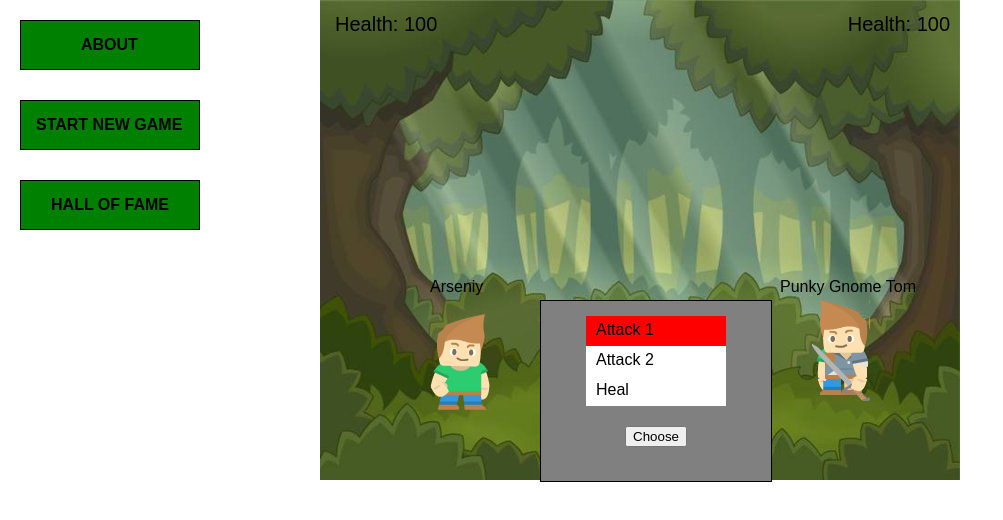
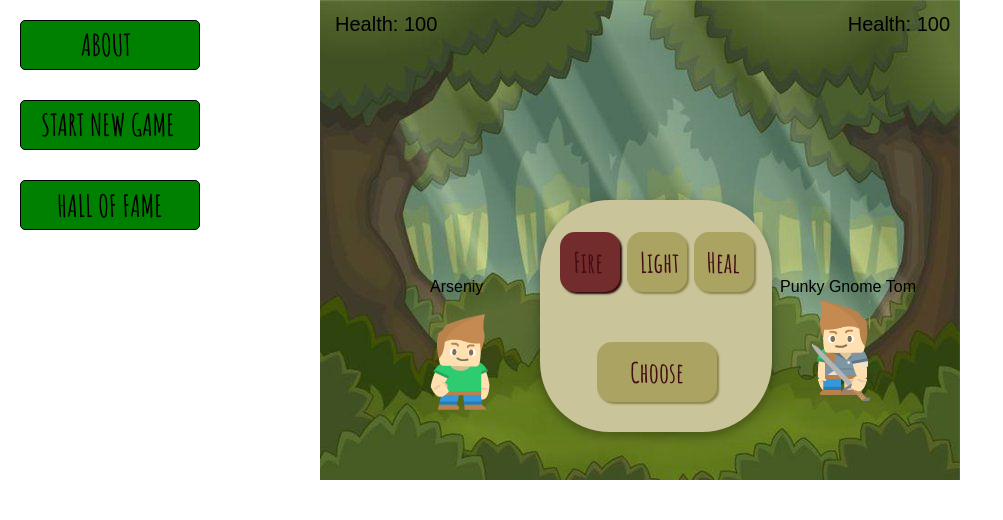
Before and after one commit to OkBand/Game, a website with bundled scripts: page game.html in a window 1280 px wide. Shown: the whole page, without its empty margins (0-1003 px from the left). Built offline with nearby package versions, Linux system fonts and the light colour scheme; files whose address does not match are found by name.

Commit message:
styles changed

```diff
--- a/game.html
+++ b/game.html
@@ -3,27 +3,28 @@
   <head>
     <meta charset="utf-8">
     <title>Game</title>
-    <link rel="stylesheet" href="main.css">
+    <link rel="stylesheet" href="res/main.css">
   </head>
   <body>
     <div class="main-board">
+      <div class="task-window hidden">
+        <h2>Solve the equation</h2>
+        <form class="submit-answer" method="get">
+          <label for="answer-field" class="task"></label>
+          <input type="text" class="answer" id="answer-field" autocomplete="off">
+          <button class="submit-button modal-button" type="submit">Answer</button>
+        </form>
+      </div>
     </div>
     <div class="modal hidden">
       <form class="choose-spell" method="get">
         <input type="radio" class="spell1" name="spell" id="spell-field1" checked>
-        <label for="spell-field1">Attack 1</label>
+        <label for="spell-field1" class="modal-button">Fire</label>
         <input type="radio" class="spell2" name="spell" id="spell-field2">
-        <label for="spell-field2">Attack 2</label>
+        <label for="spell-field2" class="modal-button">Light</label>
         <input type="radio" class="spell3" name="spell" id="spell-field3">
-        <label for="spell-field3">Heal</label>
-        <button class="spell-button" type="submit">Choose</button>
-      </form>
-    </div>
-    <div class="task-window hidden">
-      <form class="submit-answer" method="get">
-        <label for="answer-field" class="task"></label>
-        <input type="text" class="answer" id="answer-field" autocomplete="off">
-        <button class="submit-button" type="submit">Answer</button>
+        <label for="spell-field3" class="modal-button">Heal</label>
+        <button class="spell-button modal-button" type="submit">Choose</button>
       </form>
     </div>
     <a href="index.html" class="about-page">About</a>
--- a/lib/MathTask.js
+++ b/lib/MathTask.js
@@ -17,7 +17,7 @@ class MathTask {
     let operator = operators[sign];
 
 
-    this.text = left + " " + sign + " " + right;
+    this.text = left + " " + sign + " " + right + " = ?";
     this.result = operator(left, right);
   }
 }
--- a/main.css
+++ b/main.css
@@ -102,12 +102,24 @@ button {
   z-index: 4;
 
   width: 200px;
-  height: 150px;
-  margin-top: -100px;
+  height: 200px;
+  margin-top: -200px;
   margin-left: -100px;
   padding: 15px;
   background: gray;
   border: 1px solid black;
+  border-radius: 20%;
+}
+
+.choose-spell {
+  display: flex;
+  flex-wrap: wrap;
+  justify-content: center;
+  align-items: center;
+  width: 100%;
+  height: 100%;
+  border: 1px solid black;
+  border-radius: 20%;
 }
 
 .modal input[type="radio"] {
@@ -117,12 +129,14 @@ button {
 .modal input[type="radio"] + label {
   display: block;
   box-sizing: border-box;
-  width: 140px;
-  height: 30px;
+  width: 60px;
+  height: 60px;
   margin: 0 auto;
   padding: 5px 10px;
   background: white;
   cursor: pointer;
+  border: 1px solid black;
+  border-radius: 10%;
 }
 
 .modal input[type="radio"]:checked + label {
--- a/res/main.css
+++ b/res/main.css
@@ -1,13 +1,32 @@
+@import url('https://fonts.googleapis.com/css?family=Amatic+SC:400,700');
+
 html, body {
   margin: 0 auto;
-  font-family: sans-serif;
+  font-family: "Amatic SC", cursive;
+  font-weight: 700;
 }
 
 .container {
   width: 1200px;
+  min-height: 1200px;
   margin: 0 auto;
   padding: 20px;
-  background: gray;
+  background: grey;
+}
+
+.about {
+  display: flex;
+  justify-content: space-around;
+  width: 760px;
+  margin: 0 auto;
+}
+
+.about .column {
+
+}
+
+.about-author {
+  margin-top: 40px;
 }
 
 h1 {
@@ -15,32 +34,214 @@ h1 {
   margin: 0 auto;
 }
 
+figure {
+  margin: 0;
+  padding: 0;
+}
+
+a {
+  color: black;
+}
+
+.start-game, .about-page, .start-new-game, .records {
+  display: block;
+  width: 180px;
+  height: 50px;
+  box-sizing: border-box;
+  padding: 10px;
+  border: 1px solid black;
+  border-radius: 5px;
+  background: green;
+  font-size: 30px;
+  color: black;
+  text-decoration: none;
+  text-transform: uppercase;
+}
+
+.start-game {
+  margin-top: 30px;
+}
+
+.about-page {
+  position: absolute;
+  top: 20px;
+  left: 20px;
+  padding: 5px 60px;
+}
+
+.start-new-game {
+  position: absolute;
+  top: 100px;
+  left: 20px;
+  padding: 5px 20px;
+}
+
+.records {
+  position: absolute;
+  top: 170px;
+  left: 20px;
+  outline: 0;
+  padding: 5px 20px;
+  font-family: "Amatic SC", cursive;
+  font-weight: 700;
+}
+
 .main-board {
+  position: relative;
   width: 640px;
   height: 480px;
   margin: auto;
+}
+
+input, button {
+  display: block;
+  margin-top: 10px;
+}
+
+button {
+  display: block;
+  cursor: pointer;
+  outline: 0;
 }
 
 .modal {
   position: fixed;
   top: 50%;
   left: 50%;
+  z-index: 4;
+
+  width: 200px;
+  height: 200px;
+  margin-top: -200px;
+  margin-left: -100px;
+  padding: 15px;
+  background: #C9C49A;
+  border: 1px solid transparent;
+  border-radius: 70px;
+
+  font-family: "Amatic SC", cursive;
+  font-size: 26px;
+  font-weight: 700;
+  color: #420C14;
+  box-shadow: 0 4px 8px 0 rgba(0, 0, 0, 0.2), 0 6px 20px 0 rgba(0, 0, 0, 0.19);
+}
+
+.choose-spell {
+  display: flex;
+  flex-wrap: wrap;
+  justify-content: center;
+  align-items: center;
+  width: 100%;
+  height: 100%;
+  background: #C9C49A;
+  border: 1px solid transparent;
+  border-radius: 70px;
+}
+
+.modal input[type="radio"] {
+  display: none;
+}
+
+.modal input[type="radio"] + label {
+  display: block;
+  box-sizing: border-box;
+  width: 60px;
+  height: 60px;
+  margin: 0 auto;
+  padding: 12px 12px;
+}
+
+.modal input[type="radio"]:checked + label {
+  background: #732C2C;
+  box-shadow: 2px 2px 2px #2A080D;
+}
+
+.modal button {
+  width: 120px;
+  height: 60px;
+  margin: 0 auto;
+  margin-top: 20px;
+  outline: 0;
+}
+
+.modal-button {
+  outline: 0;
+  background: #ABA361;
+  border: 1px solid transparent;
+  border-radius: 15px;
+  font-family: "Amatic SC", cursive;
+  font-size: 28px;
+  font-weight: 700;
+  color: #420C14;
+  box-shadow: 2px 2px 2px #8C8650;
+  cursor: pointer;
+}
+
+.modal-button:hover {
+  background: #9C9559;
+}
+
+.task-window {
+  position: fixed;
+  top: 0px;
+  left: 50%;
   z-index: 5;
 
+  width: 640px;
+  height: 480px;
+  margin-left: -320px;
+  padding: 15px;
+  background: #F4F9E0;
+  border: 3px solid #C4CBAA;
+  border-radius: 10px;
+}
+
+.task-window h2 {
+  width: 220px;
+  margin: 20px auto;
+  font-size: 40px;
+  text-transform: uppercase;
+}
+
+.submit-answer {
+  display: flex;
+  flex-direction: column;
+  justify-content: space-between;
+  align-items: center;
   width: 200px;
-  height: 100px;
-  margin-top: -100px;
-  margin-left: -100px;
-  padding: 15px;
-  background: white;
-  border: 1px solid black;
+  height: 200px;
+  margin: auto;
+  padding: 40px;
+}
+
+.submit-answer label {
+  font-size: 36px;
+  font-weight: 700;
+}
+
+.submit-answer input {
+  display: block;
+  width: 50px;
+  height: 50px;
+  border: 1px solid #9C9559;
+  border-radius: 5px;
+  font-family: "Amatic SC", cursive;
+  font-size: 36px;
+  font-weight: 700;
+  text-align: center;
+}
+
+input:focus {
+  outline: none;
+}
+
+.submit-answer .submit-button {
+  width: 80px;
+  height: 50px;
+  border-radius: 3px;
+  text-transform: uppercase;
 }
 
 .hidden {
   display: none;
 }
-
-.modal input, .modal button {
-  display: block;
-  margin-top: 10px;
-}
--- /dev/null
+++ b/src/entities/Spell.js
@@ -0,0 +1,12 @@
+import lib from "../../lib/index.js";
+const { TileSprite, Texture } = lib;
+const texture = new Texture("res/img/fire.png");
+class Spell extends TileSprite {
+  constructor() {
+    super(texture, 128, 128);
+  }
+  update (dt, t) {
+    this.frame.x = Math.floor(t / 100) % 4;
+  }
+}
+export default Spell;
--- a/src/screens/GameScreen.js
+++ b/src/screens/GameScreen.js
@@ -1,5 +1,7 @@
 import lib from "../../lib/index.js";
 const { Container, CanvasRenderer, Text, Sprite, TileSprite, Texture, Task, MathTask } = lib;
+
+import Spell from "../entities/Spell.js";
 
 const textures = {
   background: new Texture("res/img/bg.jpg"),
@@ -7,6 +9,7 @@ const textures = {
   monster: new Texture("res/img/monster_parts.png"),
   playerDefeated: new Texture("res/img/player_hurt.png"),
   monsterDefeated: new Texture("res/img/zombie_hurt.png"),
+  //fire: new Texture ("res/img/spells/fire.png")
 };
 
 
@@ -77,6 +80,21 @@ function nameTheMonster(str) {
   };
 }
 
+function clearText() {
+  setTimeout(function(){
+    message.text = "";
+    modal.classList.remove("hidden");
+  }, 1000);
+}
+
+//const fire = new TileSprite(fire, 128, 128);
+
+function animateSpell() {
+
+};
+
+
+
 
 // Add the health game object
 const health = new Text("Health:",
@@ -109,12 +127,18 @@ choose.addEventListener("submit", function() {
 submit.addEventListener("submit", function() {
   event.preventDefault();
   localStorage.setItem("answer", answerField.value);
+  taskWindow.classList.add("hidden");
+  animateSpell();
   let answer = localStorage.getItem("answer");
   if (answer == newTask.answer) {
     monsterHealthAmount -=  20;
+    message.text = "Right!";
+    clearText();
   }
   else {
     healthAmount -=  20;
+    message.text = "Wrong!";
+    clearText();
   }
   localStorage.removeItem("answer");
   answerField.value = "";
@@ -122,8 +146,6 @@ submit.addEventListener("submit", function() {
     mathTask = new MathTask();
     newTask = new Task(mathTask.text, mathTask.result);
     taskTextField.innerHTML = newTask.text;
-    taskWindow.classList.add("hidden");
-    modal.classList.remove("hidden");
   }
 });
 
@@ -224,7 +246,6 @@ class GameScreen extends Container {
     this.add(monster.body);
     this.add(monster.arm2);
 
-
     this.add(monster.head);
     this.add(monster.weapon);
     this.add(monster.hand2);
@@ -234,13 +255,13 @@ class GameScreen extends Container {
     this.add(health);
     this.add(monsterHealth);
     this.add(message);
-
-
   }
 
   update(dt, t) {
     health.text = "Health: " + healthAmount;
     monsterHealth.text = "Health: " + monsterHealthAmount;
+
+
 
     //Check for win
     if (monsterHealthAmount < 1) {
```
Also changed, not shown: index.html (+7 -1 lines), res/fonts/endor.ttf (added), res/fonts/endoralt.ttf (added), res/img/spells/fire.png (added), res/img/spells/heal.png (added), res/img/spells/lightning.png (added), res/img/spells/snakebite.png (added).
